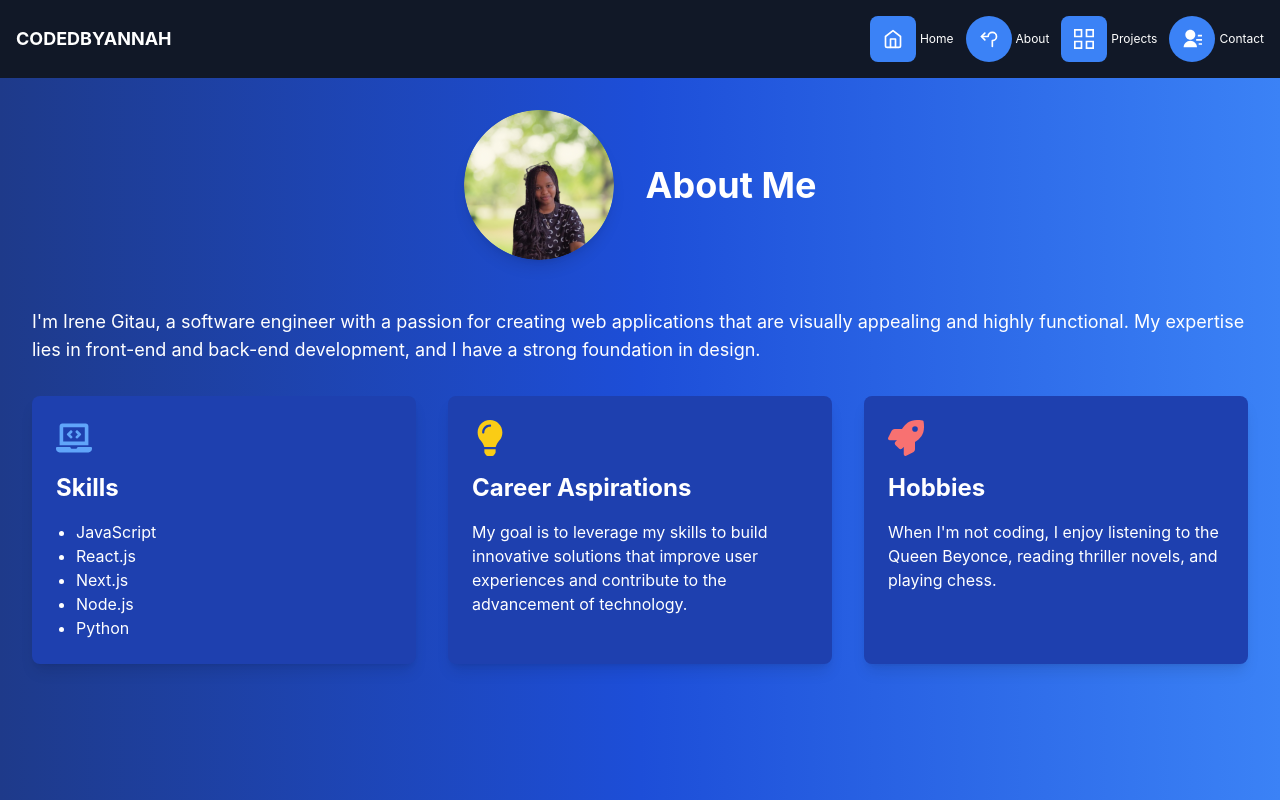
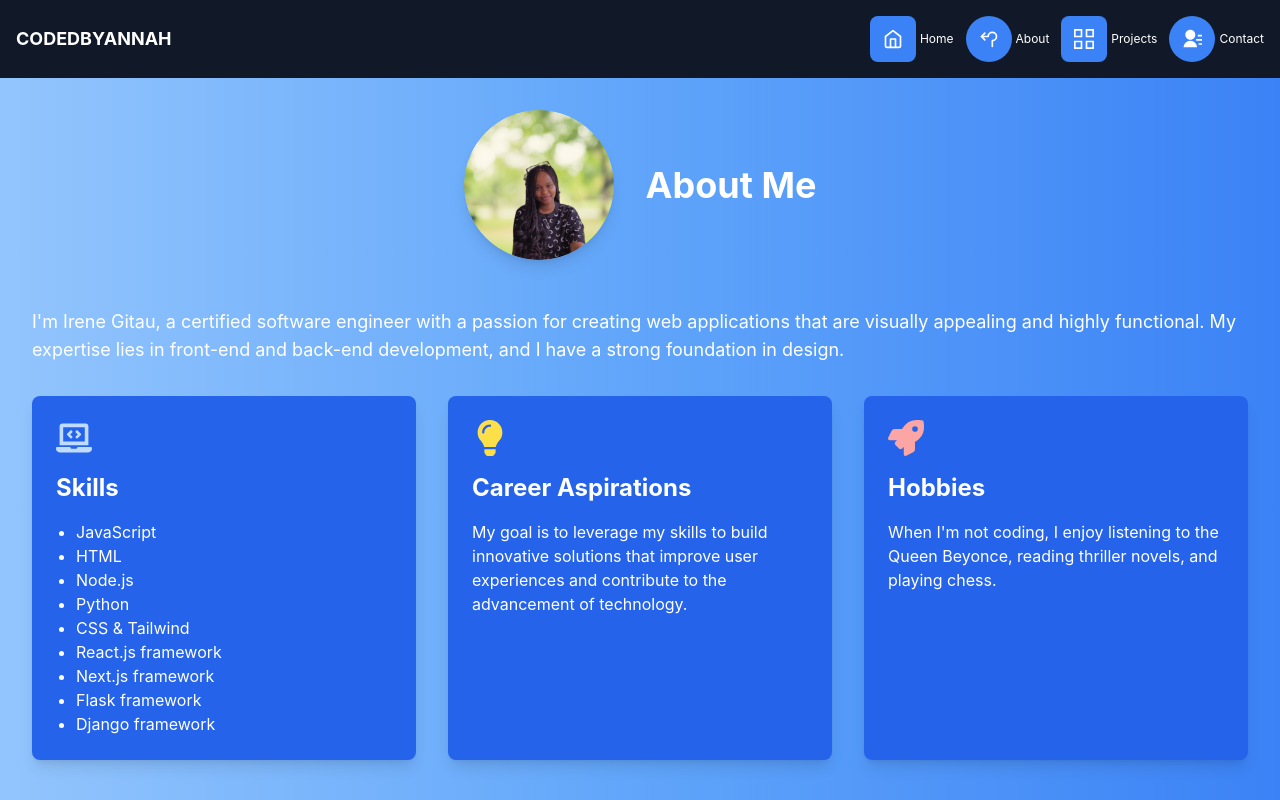
Before and after one commit to Annah-2003/My-Digital-Odyssey, a Next.js app in the folder portfolio/: page /about in a window 1280 px wide. Built offline with nearby package versions, Linux system fonts and the light colour scheme.

Commit message:
added styling to about page

```diff
--- a/portfolio/pages/about.js
+++ b/portfolio/pages/about.js
@@ -1,4 +1,4 @@
-// pages/about.js
+
 import Navbar from '../components/NavBar';
 import { motion } from 'framer-motion';
 import { FaLaptopCode, FaLightbulb, FaRocket } from 'react-icons/fa';
@@ -7,7 +7,7 @@ import profilePic from '../public/profile-pic.png';
 
 export default function About() {
   return (
-    <div className="min-h-screen bg-gradient-to-r from-blue-900 via-blue-700 to-blue-500 dark:bg-gray-900 text-white">
+    <div className="min-h-screen bg-gradient-to-r from-blue-300 via-blue-400 to-blue-500 dark:bg-gray-900 text-white">
       <Navbar />
       <section className="p-8">
         <motion.div
@@ -39,7 +39,7 @@ export default function About() {
           animate={{ opacity: 1 }}
           transition={{ delay: 0.5, duration: 1.5 }}
         >
-          I&apos;m Irene Gitau, a software engineer with a passion for creating web applications that are visually appealing and highly functional. My expertise lies in front-end and back-end development, and I have a strong foundation in design.
+          I&apos;m Irene Gitau, a certified software engineer with a passion for creating web applications that are visually appealing and highly functional. My expertise lies in front-end and back-end development, and I have a strong foundation in design.
         </motion.p>
 
         <motion.div
@@ -48,28 +48,32 @@ export default function About() {
           animate={{ opacity: 1 }}
           transition={{ delay: 1, duration: 1.5 }}
         >
-          <div className="bg-blue-800 dark:bg-gray-800 p-6 rounded-lg shadow-lg hover:shadow-2xl transform transition-all duration-300 ease-in-out">
-            <FaLaptopCode className="text-4xl text-blue-400 mb-4" />
+          <div className="bg-blue-600 dark:bg-gray-800 p-6 rounded-lg shadow-lg hover:shadow-2xl transform transition-all duration-300 ease-in-out">
+            <FaLaptopCode className="text-4xl text-blue-200 mb-4" />
             <h2 className="text-2xl font-bold mb-4">Skills</h2>
             <ul className="list-disc pl-5">
               <li>JavaScript</li>
-              <li>React.js</li>
-              <li>Next.js</li>
+              <li>HTML</li>
               <li>Node.js</li>
               <li>Python</li>
+              <li>CSS & Tailwind</li>
+              <li>React.js framework</li>
+              <li>Next.js framework</li>
+              <li>Flask framework</li>
+              <li>Django framework</li>
             </ul>
           </div>
 
-          <div className="bg-blue-800 dark:bg-gray-800 p-6 rounded-lg shadow-lg hover:shadow-2xl transform transition-all duration-300 ease-in-out">
-            <FaLightbulb className="text-4xl text-yellow-400 mb-4" />
+          <div className="bg-blue-600 dark:bg-gray-800 p-6 rounded-lg shadow-lg hover:shadow-2xl transform transition-all duration-300 ease-in-out">
+            <FaLightbulb className="text-4xl text-yellow-300 mb-4" />
             <h2 className="text-2xl font-bold mb-4">Career Aspirations</h2>
             <p>
               My goal is to leverage my skills to build innovative solutions that improve user experiences and contribute to the advancement of technology.
             </p>
           </div>
 
-          <div className="bg-blue-800 dark:bg-gray-800 p-6 rounded-lg shadow-lg hover:shadow-2xl transform transition-all duration-300 ease-in-out">
-            <FaRocket className="text-4xl text-red-400 mb-4" />
+          <div className="bg-blue-600 dark:bg-gray-800 p-6 rounded-lg shadow-lg hover:shadow-2xl transform transition-all duration-300 ease-in-out">
+            <FaRocket className="text-4xl text-red-300 mb-4" />
             <h2 className="text-2xl font-bold mb-4">Hobbies</h2>
             <p>
               When I&apos;m not coding, I enjoy listening to the Queen Beyonce, reading thriller novels, and playing chess.
--- a/portfolio/pages/rating-game.js
+++ b/portfolio/pages/rating-game.js
@@ -1,13 +1,19 @@
 import { useState } from 'react';
+import { useRouter } from 'next/router';
 import { motion } from 'framer-motion';
 import Image from 'next/image';
-import qrCodeImage from '../public/QR-CODE IMAGE.png'; // Ensure the QR code image is in the public directory
+import qrCodeImage from '../public/QR-CODE IMAGE.png';
 
 export default function Rating() {
   const [showQRCode, setShowQRCode] = useState(false);
+  const router = useRouter();
 
   const handleShowQRCode = () => {
     setShowQRCode(true);
+  };
+
+  const handleBackToHome = () => {
+    router.push('/');
   };
 
   return (
@@ -58,6 +64,15 @@ export default function Rating() {
           </a>
         </>
       )}
+      <motion.button
+        onClick={handleBackToHome}
+        className="mt-8 bg-gradient-to-r from-blue-500 via-purple-500 to-pink-500 text-white py-2 px-4 rounded-lg shadow-lg hover:shadow-2xl transform transition-all duration-300 ease-in-out"
+        initial={{ opacity: 0 }}
+        animate={{ opacity: 1 }}
+        transition={{ delay: 1, duration: 1.5 }}
+      >
+        Back to Home
+      </motion.button>
     </div>
   );
 }
```
